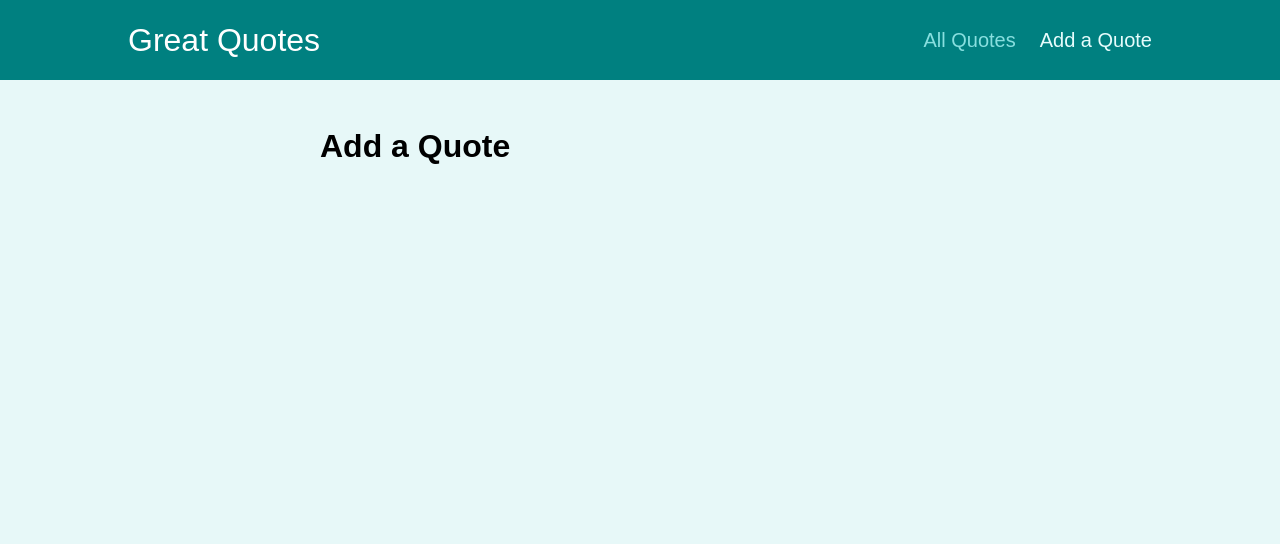
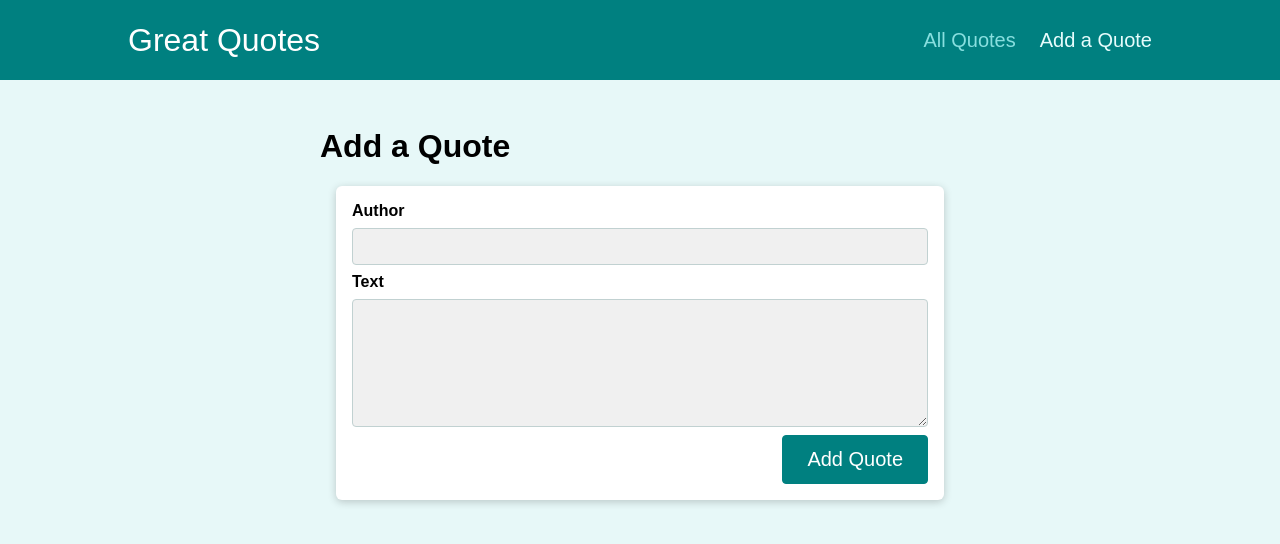
Before and after one commit to mostlyclicks/router-project, a React (Create React App) app: page /new-quote in a window 1280 px wide. Shown: the top 544 px of the page. Built offline with nearby package versions, Linux system fonts and the light colour scheme.

Commit message:
add quote form

```diff
--- a/src/components/quotes/QuoteForm.js
+++ b/src/components/quotes/QuoteForm.js
@@ -1,7 +1,7 @@
 import { useRef } from 'react';
 
-import Card from '../ui/Card';
-import LoadingSpinner from '../ui/LoadingSpinner';
+import Card from '../UI/Card';
+import LoadingSpinner from '../UI/LoadingSpinner';
 import classes from './QuoteForm.module.css';
 
 const QuoteForm = (props) => {
--- a/src/pages/NewQuote.js
+++ b/src/pages/NewQuote.js
@@ -1,9 +1,16 @@
 import React from 'react'
+import QuoteForm from '../components/quotes/QuoteForm'
 
 const NewQuote = () => {
+
+  const addQuoteHandler = quoteData => {
+    console.log(quoteData)
+  }
+
   return (
     <div>
       <h1>Add a Quote</h1>
+      <QuoteForm onAddQuote={addQuoteHandler} />
     </div>
   )
 }
```
Also changed, not shown: 1 other file (tests, documents, lock files or other folders).
